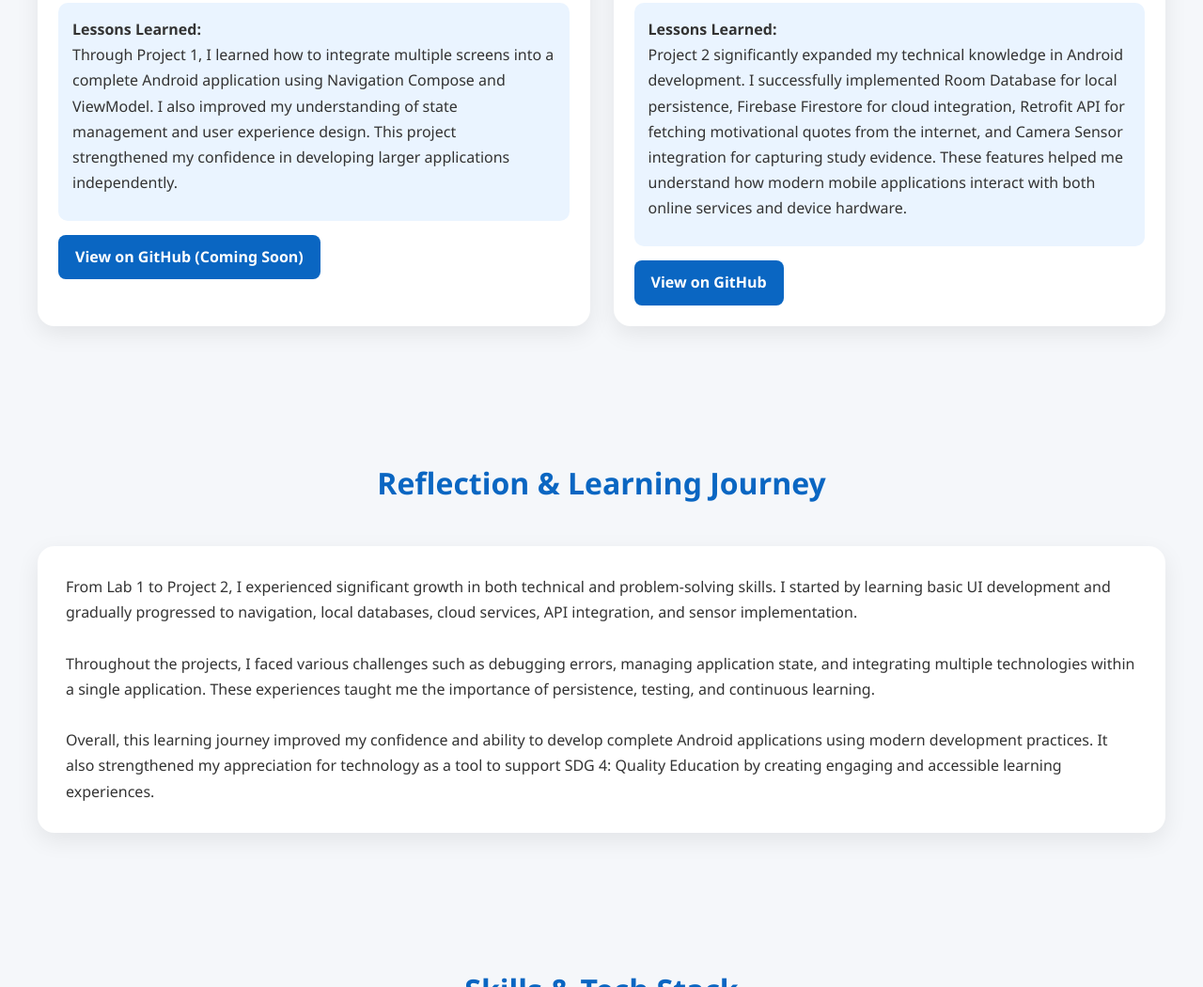
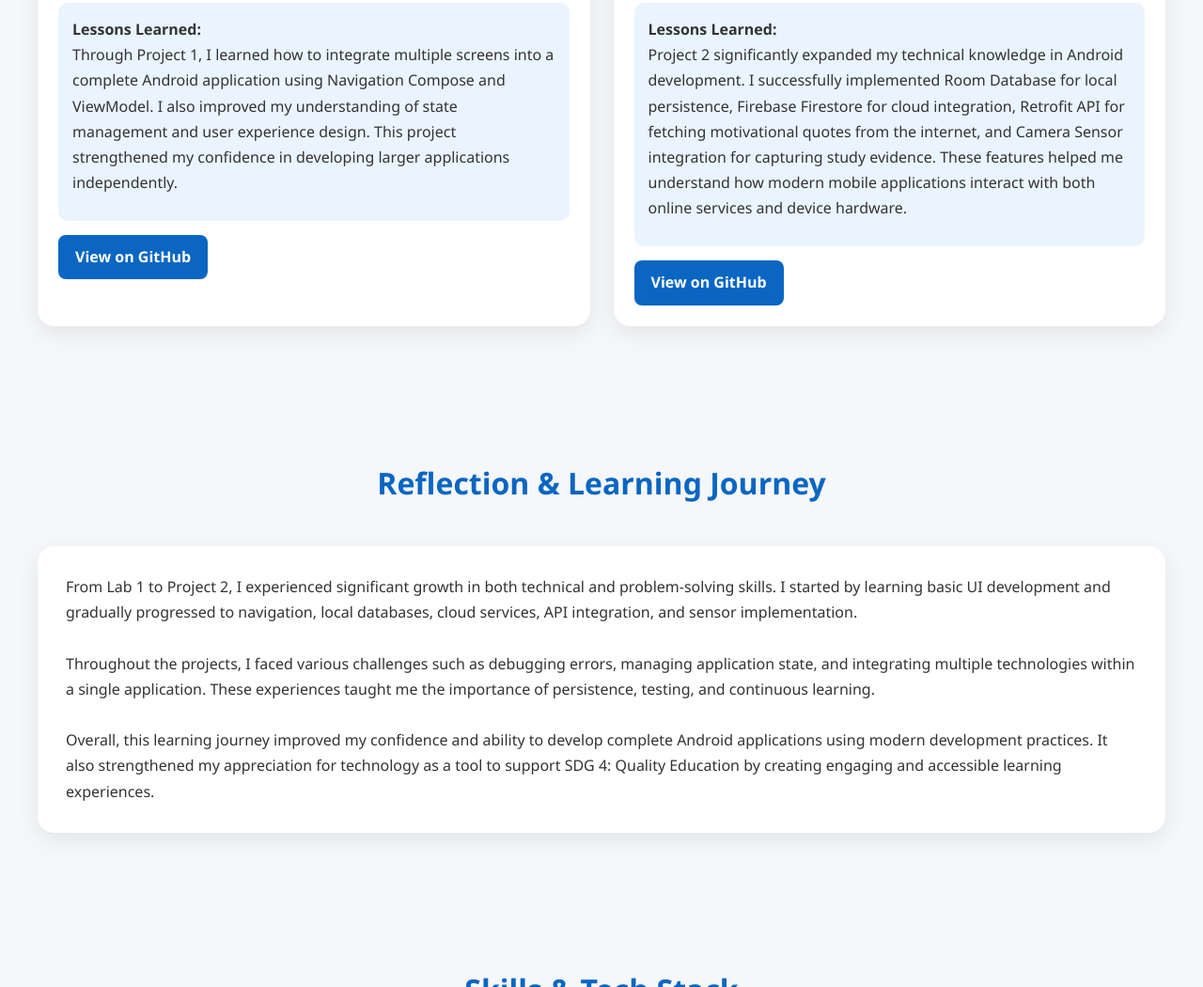
Before and after one commit to a210038-ctrl/a210038-ctrl.github.io-, a plain HTML site: page index.html in a window 1280 px wide. Shown: the part 3300-4350 px from the top of the page at 94% size. Drawn offline with Linux system fonts and the light colour scheme.

Commit message:
Update index.html

```diff
--- a/index.html
+++ b/index.html
@@ -314,7 +314,7 @@ nav a{
                    <p>Through Project 1, I learned how to integrate multiple screens into a complete Android application using Navigation Compose and ViewModel. I also improved my understanding of state management and user experience design. This project strengthened my confidence in developing larger applications independently.</p>
                </div>
 
-               <a href="https://github.com/a210038-ctrl/A210038_NurulainAfifah_DrNazatul_Project1" class="github-btn">View on GitHub (Coming Soon)</a>
+               <a href="https://github.com/a210038-ctrl/A210038_NurulainAfifah_DrNazatul_Project1" class="github-btn">View on GitHub</a>
            </div>
        </article>
 
@@ -334,7 +334,7 @@ nav a{
                    <p>Project 2 significantly expanded my technical knowledge in Android development. I successfully implemented Room Database for local persistence, Firebase Firestore for cloud integration, Retrofit API for fetching motivational quotes from the internet, and Camera Sensor integration for capturing study evidence. These features helped me understand how modern mobile applications interact with both online services and device hardware.</p>
                </div>
 
-               <a href="https://github.com/a210038-ctrl/A210038_NurulainAfifah_DrNazatul_Project1" class="github-btn">View on GitHub </a>
+               <a href="https://github.com/a210038-ctrl/A210038_NurulainAfifah_DrNazatul_Project2" class="github-btn">View on GitHub </a>
            </div>
        </article>
 
```
